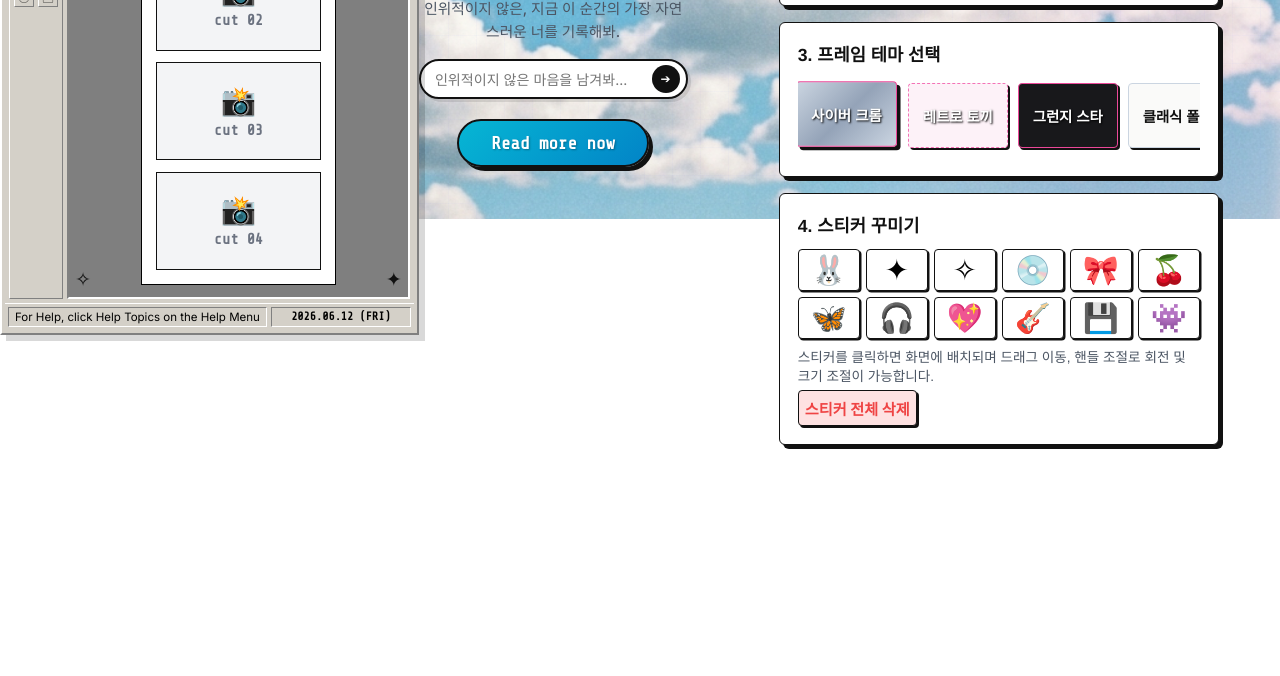
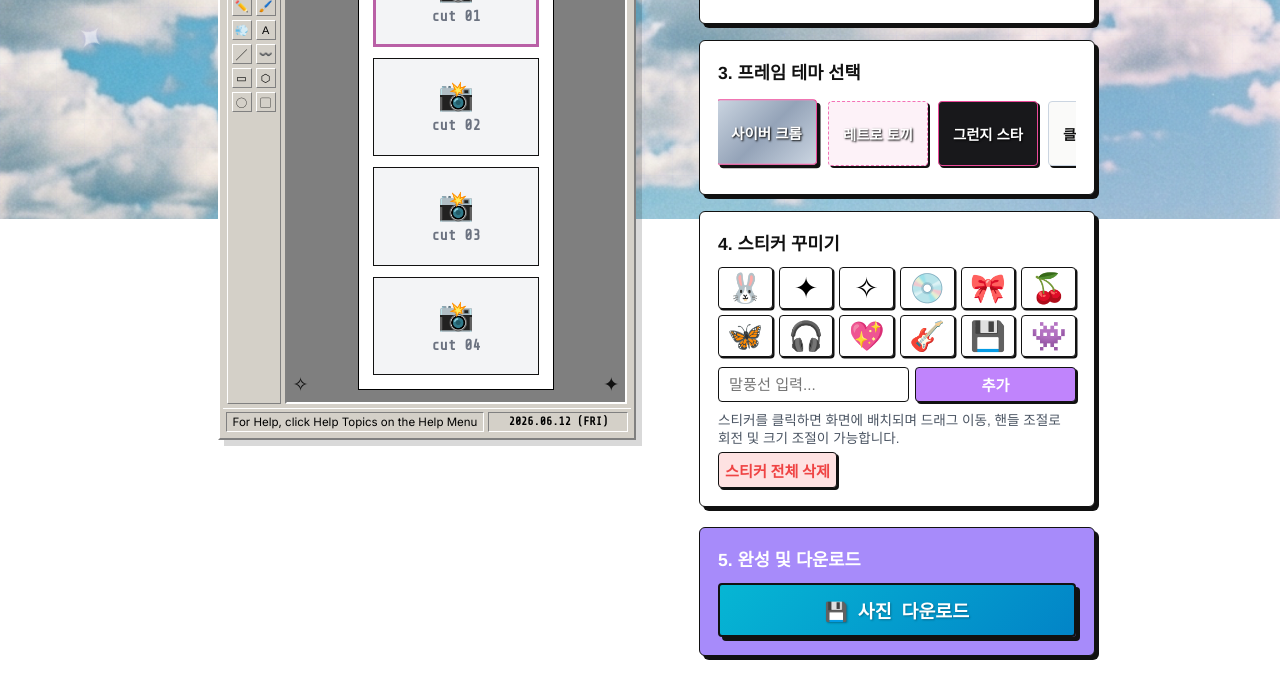
Before and after one commit to yeojisun/anniversary-frame, a plain HTML site: page index.html in a window 1280 px wide. Shown: the part 581-1257 px from the top of the page. Before the commit the page ends 1046 px from the top, so only its background shows below. Drawn offline with nearby package versions, Linux system fonts and the light colour scheme; a web font is replaced by a local one.

Commit message:
style: changed header subtitle to 'Record your now', removed interactive footer, and restored text sticker input & download card to toolbox

```diff
--- a/index.html
+++ b/index.html
@@ -74,7 +74,7 @@
           <span style="color: #34d399;">a</span>
         </h1>
       </div>
-      <p class="subtitle">✦ y2k digital memory pocket booth ✦</p>
+      <p class="subtitle">Record your now</p>
     </header>
 
     <div class="content-wrapper">
@@ -209,22 +209,6 @@
           <div class="win-status-bar">
             <span class="status-message">For Help, click Help Topics on the Help Menu</span>
             <span class="status-date" id="currentDateStr">2026.06.01</span>
-          </div>
-        </div>
-
-        <!-- Y2K Interactive Natural Typography & Action Area -->
-        <div class="win-interactive-footer">
-          <h2 class="natural-title">Record your now</h2>
-          <p class="natural-subtitle">인위적이지 않은, 지금 이 순간의 가장 자연스러운 너를 기록해봐.</p>
-
-          <div class="win-input-row">
-            <input type="text" id="stickerTextInput" placeholder="인위적이지 않은 마음을 남겨봐..." max="15">
-            <button id="btnCreateTextSticker" class="arrow-circle-btn" title="Add text sticker">➔</button>
-          </div>
-
-          <button class="pill-download-btn" id="btnDownload">
-            Read more now
-          </button>
         </div>
       </section>
 
@@ -306,8 +290,20 @@
             <button class="sticker-item" data-sticker="💾">💾</button>
             <button class="sticker-item" data-sticker="👾">👾</button>
           </div>
+          <div class="sticker-text-add">
+            <input type="text" id="stickerTextInput" placeholder="말풍선 입력..." max="15">
+            <button id="btnCreateTextSticker" class="action-btn">추가</button>
+          </div>
           <p class="help-text">스티커를 클릭하면 화면에 배치되며 드래그 이동, 핸들 조절로 회전 및 크기 조절이 가능합니다.</p>
           <button class="action-btn clear-btn" id="btnClearStickers">스티커 전체 삭제</button>
+        </div>
+
+        <!-- Save & Share -->
+        <div class="toolbox-card save-card">
+          <h3>5. 완성 및 다운로드</h3>
+          <button class="download-trigger-btn" id="btnDownload">
+            💾 사진 다운로드
+          </button>
         </div>
       </section>
     </div>
--- a/style.css
+++ b/style.css
@@ -1227,105 +1227,40 @@ body {
   pointer-events: none;
 }
 
-/* Y2K Interactive Footer Action Area */
-.win-interactive-footer {
-  margin-top: 25px;
-  display: flex;
-  flex-direction: column;
-  align-items: center;
-  text-align: center;
-  gap: 12px;
-  width: 100%;
-  max-width: 400px;
-}
-
-.natural-title {
-  font-family: 'Alagard', 'Genty', sans-serif;
-  font-size: 2.1rem;
-  color: #111111;
-  text-shadow: 1px 1px 0px #ffffff;
-  letter-spacing: -0.5px;
-}
-
-.natural-subtitle {
-  font-family: 'Inter', 'Noto Sans KR', sans-serif;
-  font-size: 0.92rem;
-  color: #4b5563;
-  font-weight: 500;
-  max-width: 320px;
-  line-height: 1.55;
-}
-
-.win-input-row {
-  display: flex;
-  align-items: center;
-  background-color: #ffffff;
-  border: 2px solid #111111;
-  border-radius: 20px;
-  padding: 4px 6px 4px 14px;
-  width: 100%;
-  max-width: 290px;
-  box-shadow: 3px 3px 0px rgba(0, 0, 0, 0.1);
+/* Save & Share Card */
+.save-card {
+  background: #a78bfa;
   margin-top: 4px;
 }
-
-.win-input-row input {
-  flex: 1;
-  border: none;
-  outline: none;
-  font-family: 'Inter', 'Noto Sans KR', sans-serif;
-  font-size: 0.88rem;
-  color: #111111;
-  background: transparent;
+.save-card h3 {
+  color: #ffffff !important;
 }
-
-.arrow-circle-btn {
-  width: 28px;
-  height: 28px;
-  border-radius: 50%;
-  background-color: #111111;
+.download-trigger-btn {
+  width: 100%;
+  padding: 12px 18px;
+  border-radius: 4px;
+  border: 2px solid #111111;
+  background: linear-gradient(135deg, #06b6d4, #0284c7);
   color: #ffffff;
-  border: none;
+  font-family: 'Share Tech Mono', 'Inter', 'Noto Sans KR', sans-serif;
+  font-weight: 700;
+  font-size: 1.15rem;
+  cursor: pointer;
+  box-shadow: 4px 4px 0px #111111;
   display: flex;
   justify-content: center;
   align-items: center;
-  font-size: 12px;
-  cursor: pointer;
-  transition: all 0.2s;
-}
-
-.arrow-circle-btn:hover {
-  background-color: var(--y2k-cyber-blue);
-  transform: scale(1.1);
-}
-
-.pill-download-btn {
-  display: inline-flex;
-  align-items: center;
-  justify-content: center;
-  padding: 12px 32px;
-  border-radius: 30px;
-  border: 2px solid #111111;
-  background: linear-gradient(135deg, #06b6d4, #0284c7);
-  color: #ffffff;
-  font-family: 'Share Tech Mono', 'Inter', sans-serif;
-  font-size: 1.1rem;
-  font-weight: bold;
-  cursor: pointer;
-  box-shadow: 4px 4px 0px #111111;
+  gap: 8px;
   transition: all 0.2s ease;
-  margin-top: 8px;
   text-shadow: 1px 1px 2px rgba(0,0,0,0.3);
 }
-
-.pill-download-btn:hover {
-  transform: translateY(-2px);
+.download-trigger-btn:hover {
+  transform: translate(-2px, -2px);
   box-shadow: 6px 6px 0px #111111;
   background: linear-gradient(135deg, #22d3ee, #0369a1);
 }
-
-.pill-download-btn:active {
-  transform: translateY(1px);
+.download-trigger-btn:active {
+  transform: translate(1px, 1px);
   box-shadow: 2px 2px 0px #111111;
 }
 
@@ -1375,11 +1310,4 @@ body {
   .slot-text {
     font-size: 0.7rem;
   }
-  .natural-title {
-    font-size: 1.7rem;
-  }
-  .natural-subtitle {
-    font-size: 0.82rem;
-    max-width: 280px;
-  }
 }
```
